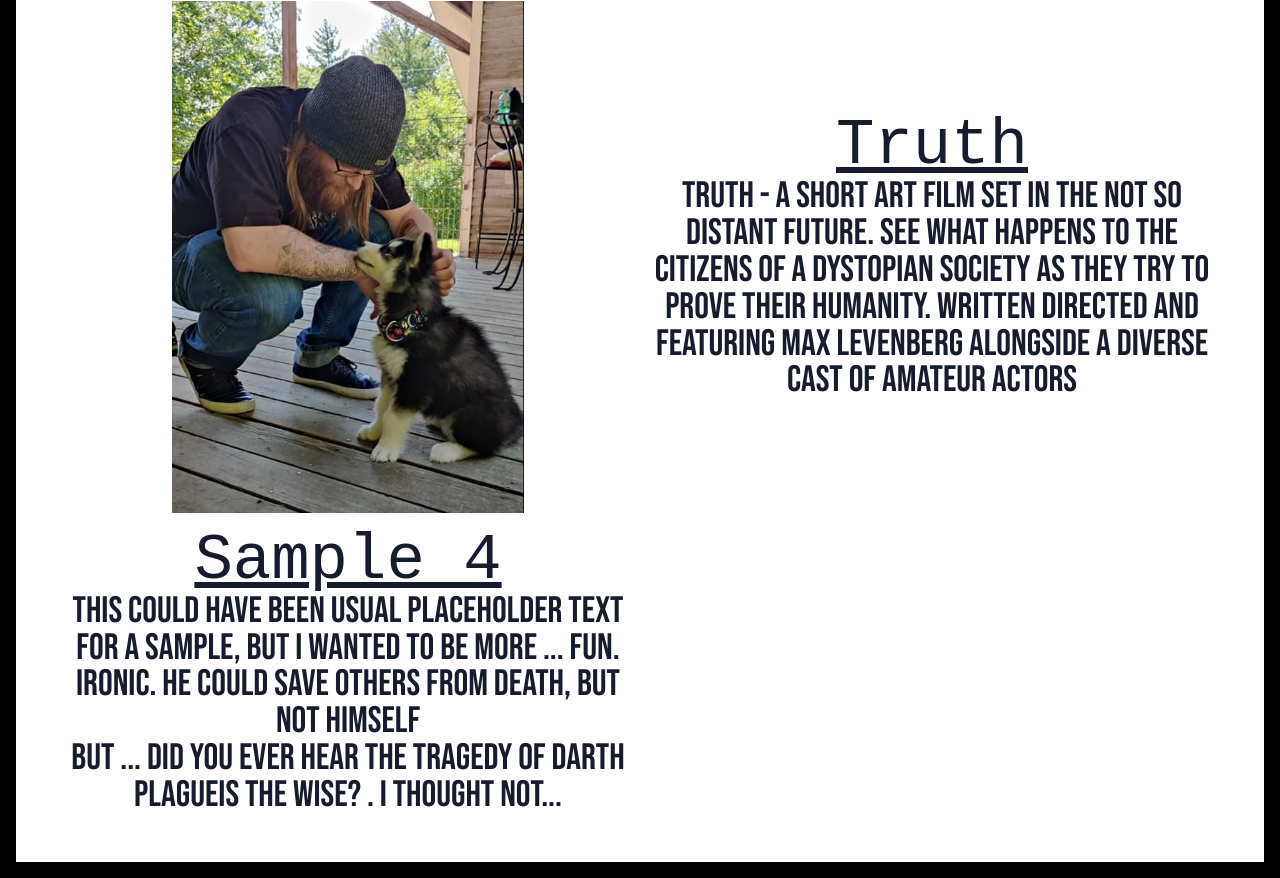
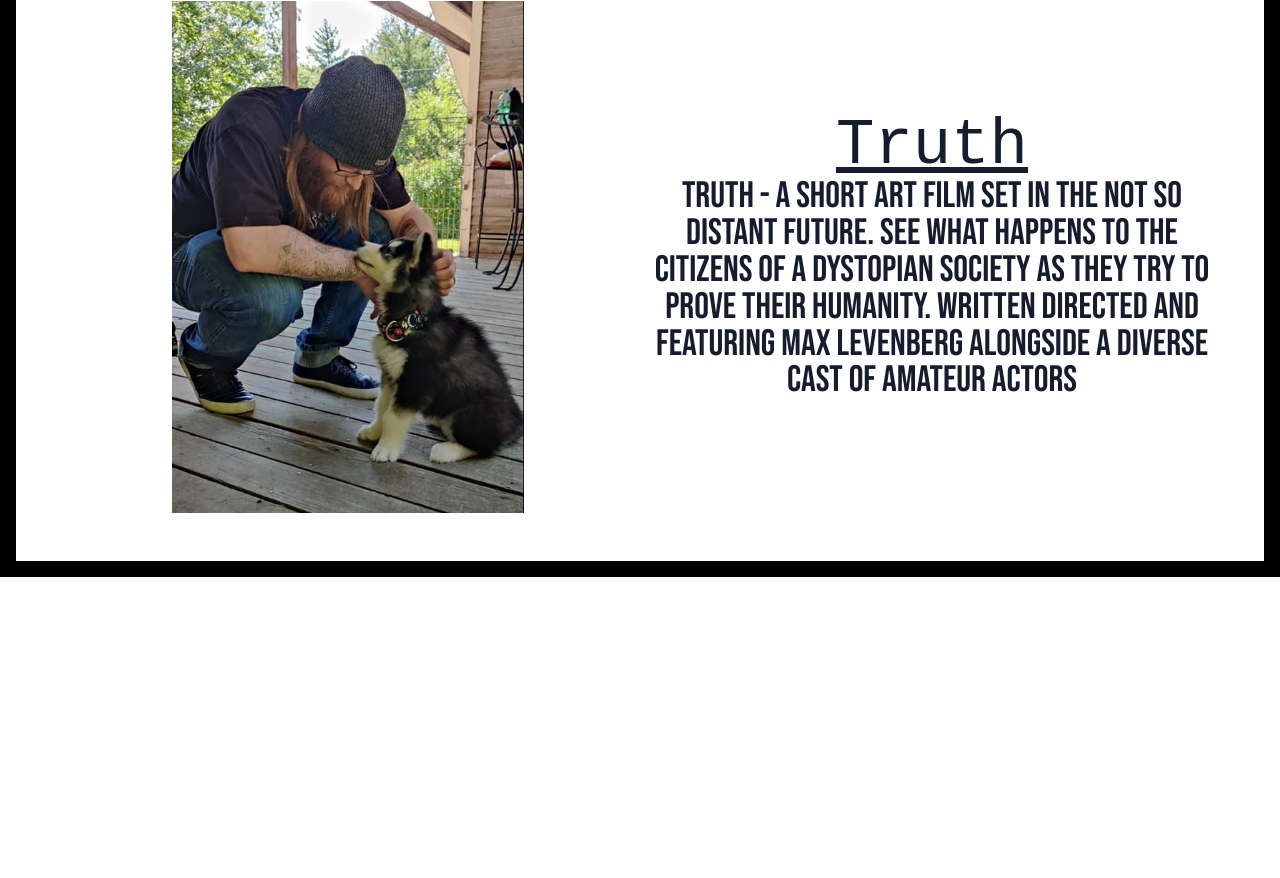
Before and after one commit to tamc1337/MaxWebsite, a plain HTML site: page index.html in a window 1280 px wide. Shown: the part 1420-2298 px from the top of the page. After the commit the page ends 1997 px from the top, so only its background shows below. Drawn offline with Linux system fonts and the light colour scheme.

Commit message:
Update index.html 3.20.2025

```diff
--- a/index.html
+++ b/index.html
@@ -1064,16 +1064,7 @@
                                 himself</a></p>
                     </div>
                 </div>
-                <div class="collection-sample collection-bg">
-                    <div class="collection-title ">Sample 4</div>
-                    <div class="collection-item">
-                        <p> This could have been usual placeholder Text for a sample, but I wanted to be more ... fun. <br>
-                        <div class="secret" id="secretKey"> Ironic.</div> He could save others from death, <a
-                            href="https://www.youtube.com/watch?v=05dT34hGRdg">but not himself</a></p>
-                       but ... Did you ever hear the tragedy of Darth Plagueis The Wise? .
-                        <a href="https://www.youtube.com/watch?v=05dT34hGRdg"> I thought not...</a></p>
-                    </div>
-                </div>
+
             </div>
         </div>
     </div>
```
